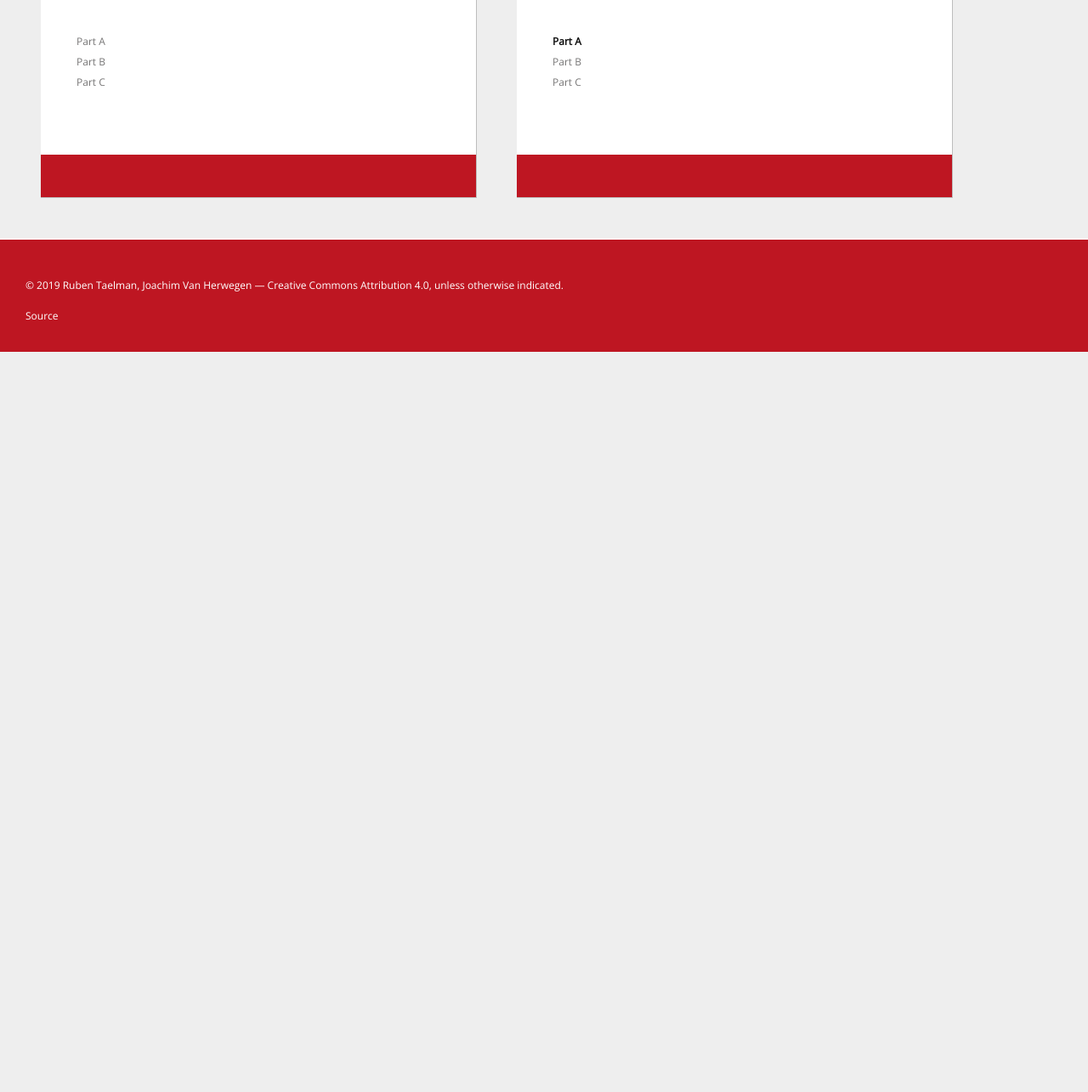
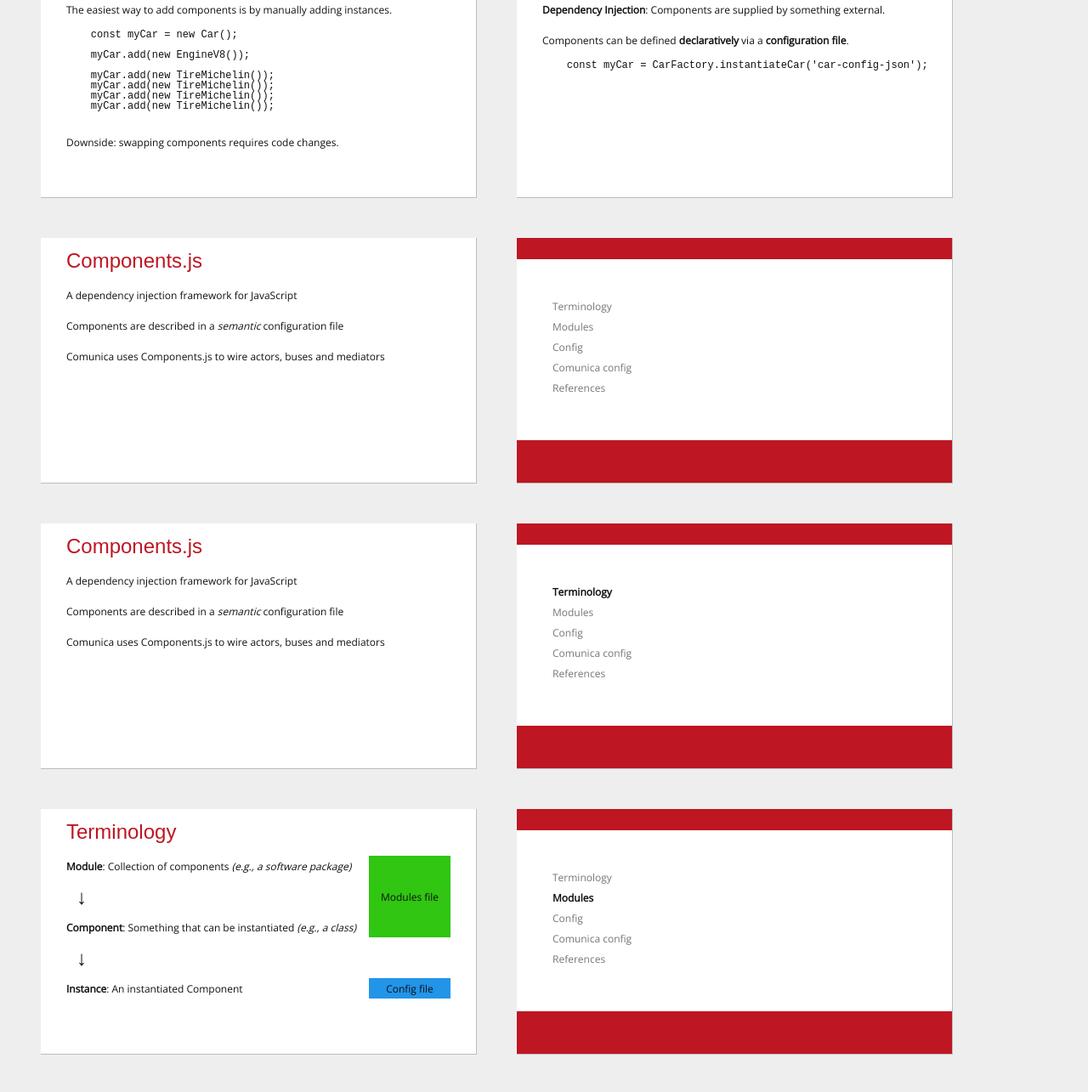
Before and after one commit to comunica/Tutorial-ESWC2019-Comunica-Advanced-Slides, a plain HTML site: page index.html in a window 1280 px wide. Shown: the part 695-1980 px from the top of the page at 85% size. Before the commit the page ends 1109 px from the top, so only its background shows below. Drawn offline with nearby package versions, Linux system fonts and the light colour scheme; a web font is replaced by a local one.

Commit message:
Deploy comunica/Tutorial-ESWC2019-Comunica-Advanced-Slides to github.com/comunica/Tutorial-ESWC2019-Comunica-Advanced-Slides.git:gh-pages

```diff
--- a/index.html
+++ b/index.html
@@ -41,28 +41,126 @@
       <p class="affiliation"><a href="http://idlab.technology/">Ghent University – imec – IDLab, Belgium</a></p>
     </section>
 
-    <section id="start" class="slide">
-        <h2 class="big">Some title</h2>
-        <ul>
-            <li>
-                Something else
-            </li>
-        </ul>
+    <section id="start" class="slide" style="background-image: url('img/car.jpg'); background-size: 120%">
+        <h2 class="big" style="margin-top: 0px; color: white; text-shadow: 2px 2px black">A query engine is like a car</h2>
+        <h3 class="big" style="color: white; text-shadow: 2px 2px black">They both have swappable components</h3>
+    </section>
+
+    <section id="start-hardwiring" class="slide">
+        <h2>Hard-wiring of components</h2>
+        <p>The easiest way to add components is by manually adding instances.</p>
+        <pre>
+    const myCar = new Car();
+
+    myCar.add(new EngineV8());
+
+    myCar.add(new TireMichelin());
+    myCar.add(new TireMichelin());
+    myCar.add(new TireMichelin());
+    myCar.add(new TireMichelin());
+        </pre>
+        <p class="next">Downside: swapping components requires code changes.</p>
+    </section>
+
+    <section id="start-softwiring" class="slide">
+        <h2>Soft-wiring of components</h2>
+        <p><strong>Dependency Injection</strong>: Components are supplied by something external.</p>
+        <p>Components can be defined <strong>declaratively</strong> via a <strong>configuration file</strong>.</p>
+        <pre>
+    const myCar = CarFactory.instantiateCar('car-config-json');
+        </pre>
+    </section>
+
+    <section id="start-componentsjs" class="slide">
+        <h2>Components.js</h2>
+        <p>A dependency injection framework for JavaScript</p>
+        <p>Components are described in a <em>semantic</em> configuration file</p>
+        <p>Comunica uses Components.js to wire actors, buses and mediators</p>
     </section>
 
     <section id="index" class="slide index">
       <ul>
-        <li><a href="#index-a">Part A</a></li>
-        <li><a href="#index-b">Part B</a></li>
-        <li><a href="#index-c">Part C</a></li>
+        <li><a href="#index-terminology">Terminology</a></li>
+        <li><a href="#index-modules">Modules</a></li>
+        <li><a href="#index-config">Config</a></li>
+        <li><a href="#index-comunica">Comunica config</a></li>
+        <li><a href="#index-references">References</a></li>
       </ul>
     </section>
 
-    <section id="index-a" class="slide index">
+    <section id="start-componentsjs" class="slide">
+        <h2>Components.js</h2>
+        <p>A dependency injection framework for JavaScript</p>
+        <p>Components are described in a <em>semantic</em> configuration file</p>
+        <p>Comunica uses Components.js to wire actors, buses and mediators</p>
+    </section>
+
+    <section id="index-terminology" class="slide index">
       <ul>
-        <li class="current"><a href="#index-a">Part A</a></li>
-        <li><a href="#index-b">Part B</a></li>
-        <li><a href="#index-c">Part C</a></li>
+        <li class="current"><a href="#index-terminology">Terminology</a></li>
+        <li><a href="#index-modules">Modules</a></li>
+        <li><a href="#index-config">Config</a></li>
+        <li><a href="#index-comunica">Comunica config</a></li>
+        <li><a href="#index-references">References</a></li>
+      </ul>
+    </section>
+
+    <section id="terminology" class="slide">
+        <h2>Terminology</h2>
+        <p style="float: left">
+            <strong>Module</strong>: <span>Collection of components <em>(e.g., a software package)</em></span>
+            <br />
+            <span style="margin-left: 0.5em; font-size: 2em">&darr;</span>
+            <br />
+            <strong>Component</strong>: <span>Something that can be instantiated <em>(e.g., a class)</em></span>
+            <br />
+            <span style="margin-left: 0.5em; font-size: 2em">&darr;</span>
+            <br />
+            <strong>Instance</strong>: <span>An instantiated Component</span><br />
+        </p>
+        <div style="float: right; width: 8em; text-align: center" class="next">
+            <div style="background-color: #30c611; height: 5em; padding-top: 3em">Modules file</div>
+            <div style="background-color: #2295e8; margin-top: 4em">Config file</div>
+        </div>
+    </section>
+
+    <section id="index-modules" class="slide index">
+      <ul>
+        <li><a href="#index-terminology">Terminology</a></li>
+        <li class="current"><a href="#index-modules">Modules</a></li>
+        <li><a href="#index-config">Config</a></li>
+        <li><a href="#index-comunica">Comunica config</a></li>
+        <li><a href="#index-references">References</a></li>
+      </ul>
+    </section>
+
+    <section id="index-config" class="slide index">
+      <ul>
+        <li><a href="#index-terminology">Terminology</a></li>
+        <li><a href="#index-modules">Modules</a></li>
+        <li class="current"><a href="#index-config">Config</a></li>
+        <li><a href="#index-comunica">Comunica config</a></li>
+        <li><a href="#index-references">References</a></li>
+      </ul>
+    </section>
+
+    <section id="index-comunica" class="slide index">
+      <ul>
+        <li><a href="#index-terminology">Terminology</a></li>
+        <li><a href="#index-modules">Modules</a></li>
+        <li><a href="#index-config">Config</a></li>
+        <li class="current"><a href="#index-comunica">Comunica config</a></li>
+        <li><a href="#index-references">References</a></li>
+      </ul>
+    </section>
+
+    <section id="index-references" class="slide index">
+      <ul>
+        <li><a href="#index-terminology">Terminology</a></li>
+        <li><a href="#index-modules">Modules</a></li>
+        <li><a href="#index-config">Config</a></li>
+        <li><a href="#index-comunica">Comunica config</a></li>
+        <li class="current"><a href="#index-references">References</a></li>
       </ul>
     </section>
 
```
Also changed, not shown: img/car.jpg (added).
